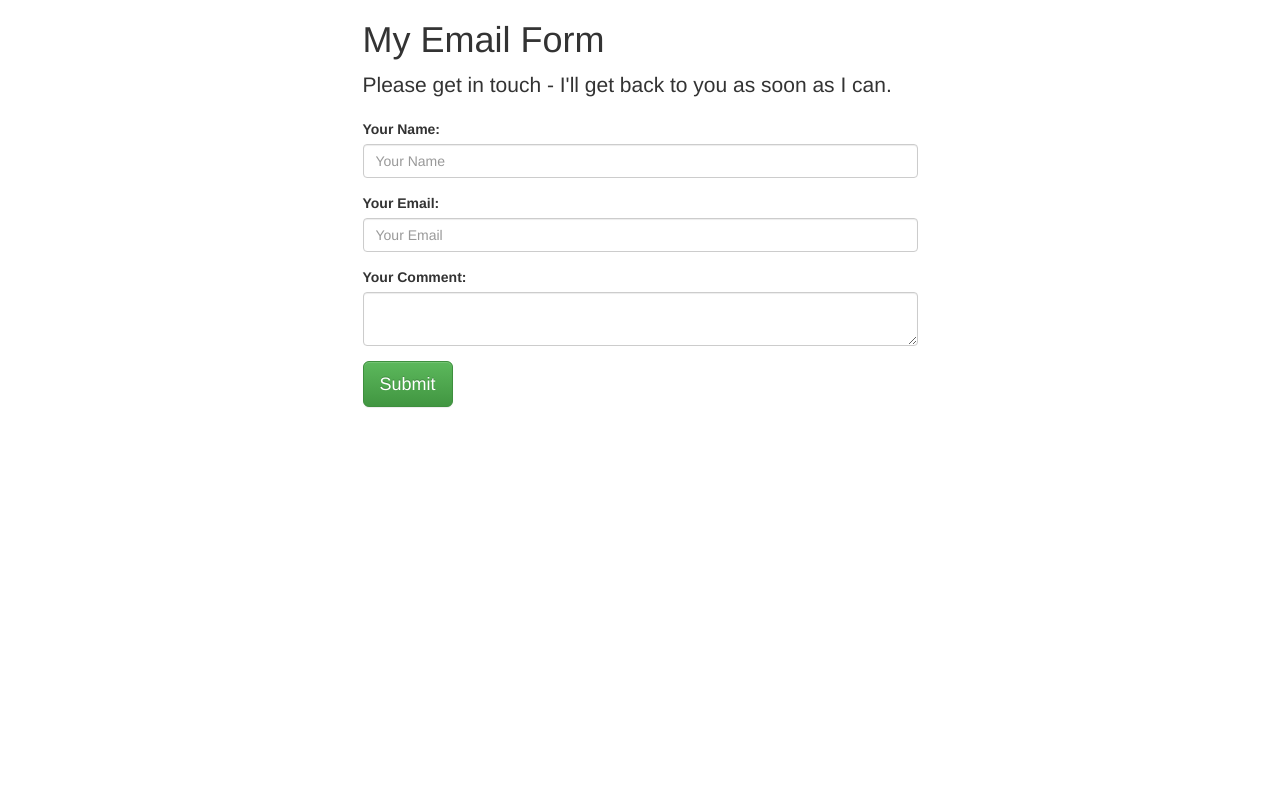
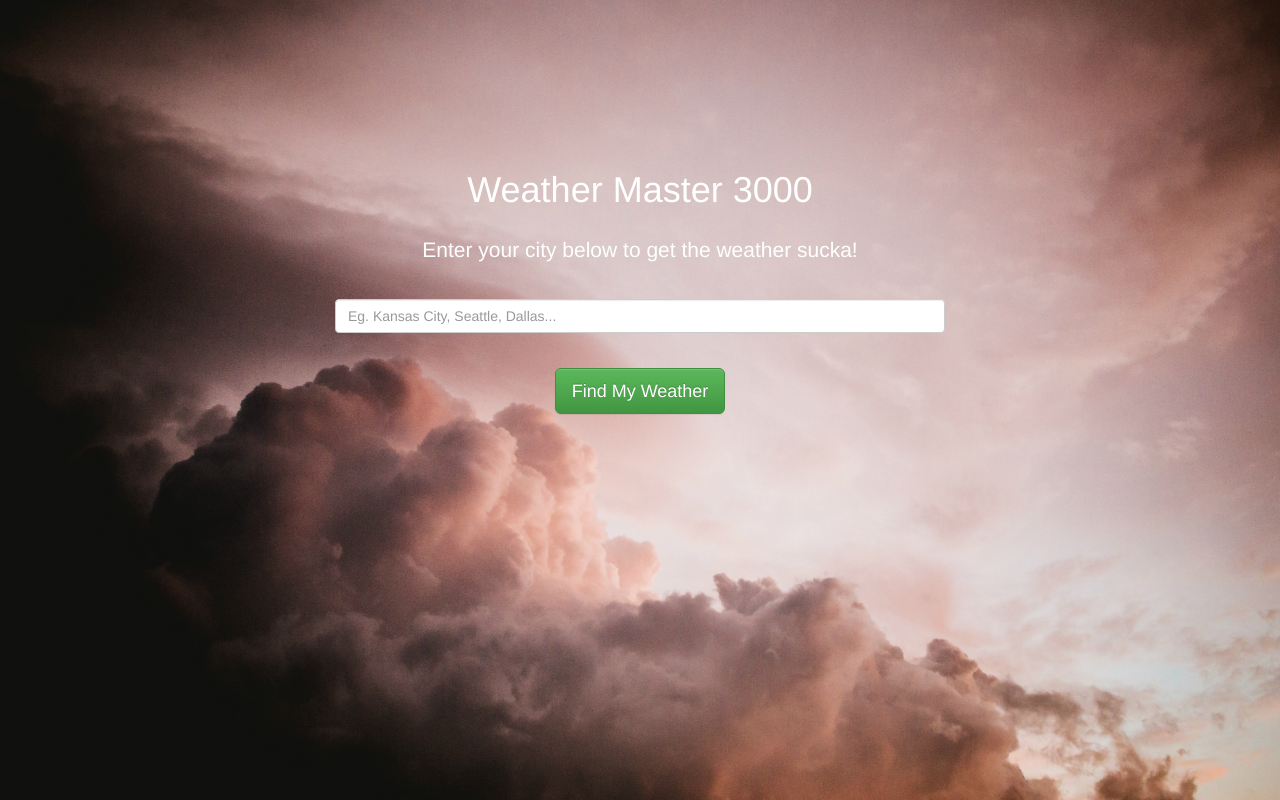
Before and after one commit to jnickgo/complete-web-dev-files, a PHP site: page / in a window 1280 px wide. Run offline with PHP 8.4, Linux system fonts and the light colour scheme; data that the repository does not hold is empty; some libraries are stand-ins or nearby versions.

Commit message:
finished weather project

```diff
--- a/6_PHP/index.php
+++ b/6_PHP/index.php
@@ -2,7 +2,7 @@
 <html>
 
 <head>
-    <title>PHP Contact Form</title>
+    <title>Weather Getter Xpress</title>
     <meta charset="utf-8" />
     <meta http-equiv="Content-type" content="text/html; charset=utf-8" />
     <meta name="viewport" content="width=device-width, initial-scale=1" />
@@ -15,24 +15,54 @@
     <link rel="stylesheet" href="https://maxcdn.bootstrapcdn.com/bootstrap/3.3.7/css/bootstrap-theme.min.css" integrity="sha384-rHyoN1iRsVXV4nD0JutlnGaslCJuC7uwjduW9SVrLvRYooPp2bWYgmgJQIXwl/Sp"
         crossorigin="anonymous">
 
-
-
 <style>
 
-        .emailForm {
-            border-radius: 10px;
-            margin-top: 20px
-            padding: 10px;
-        }
-
-        textarea {
-            height: 120px;
+    html, body {
+        height: 100%;
 
     }
 
-        form {
-            padding-bottom: 20px;
+    .container {
+        background-image: url("background.jpg");
+        width: 100%;
+        height: 100%;
+        background-size: cover;
+        background-position: center;
+        padding-top: 150px;
     }
+
+    .center {
+        text-align: center;
+    }
+
+    .white {
+        color: white;
+    }
+
+    p {
+        padding-top: 15px;
+        padding-bottom: 15px;
+    }
+
+    button {
+        margin-top: 20px;
+    }
+
+    #success {
+        margin-top: 20px;
+        display: none;
+    }
+
+    #fail {
+        margin-top: 20px;
+        display: none;
+    }
+
+    #noCity {
+        margin-top: 20px;
+        display: none;
+    }
+
 
 </style>
 
@@ -41,97 +71,70 @@
 
     <body>
 
-        <?php
+    <div class="container">
 
-            /*  Pre-populated list of names to check against.   */
-            if ($_POST["submit"]) {
+        <div class="row">
 
+            <div class="col-md-6 col-md-offset-3 center white">
 
-                /* If name is empty return error */
-                if(!$_POST['name']) {
-                    $error="<br />Please enter your name";
-                }
+            <h1 class="center">Weather Master 3000</h1>
 
-                /* If email is empty return error */
-                if(!$_POST['email']) {
-                    $error.="<br />Please enter your email address";
-                }
+            <p class="lead center">Enter your city below to get the weather sucka!</p>
 
-                /* If comment is empty return error */
-                if(!$_POST['comment']) {
-                    $error.="<br />Please enter your comment";
-                }
+            <form>
+                <div class="form-group">
+                    <input type="text" class="form-control" name="city" id="city" placeholder="Eg. Kansas City, Seattle, Dallas..." />
 
+                </div>
 
-                /* validate the email address value if it is submitted */
-                if ($_POST['email']!="" AND !filter_var($_POST['email'], FILTER_VALIDATE_EMAIL)) {
+                <button id="findMyWeather" class="btn btn-success btn-lg">Find My Weather</button>
 
- 	 	            $error.="<br />Please enter a valid email address";
+            </form>
 
-	 	        }
-
-
-                if ($error) {
-
-                    $result='<div class="alert alert-danger"><strong>There were error(s)
-                    in your form:</strong>'.$error.'</div>';
-
-                            } else {
-
-                            if (mail("nickgover@gmail.com", "Comment from website!", "Name: ".
-                            $_POST['name']."
-
-                            Email: ".$_POST['email']."
-
-                            Comment: ".$_POST['comment'])) {
-
-                            $result='<div class="alert alert-success"><strong>Thank
-                            you!</strong> I\'ll be in touch.</div>';
-
-                            } else {
-
-                            $result='<div class="alert alert-danger">Sorry, there was
-                            an error sending your message. Please try again later.</div>';
-
-                            }
-
-                    }
-
-                }
-        ?>
-
-
-        <div class="container">
-            <div class="row">
-                <div class="col-md-6 col-md-offset-3 emailForm">
-                <h1>My Email Form</h1>
-                <?php echo $result; ?>
-                <p class="lead">Please get in touch - I'll get back to you as soon as I can.</p>
-
-
-                <form method="post">
-                    <div class="form-group">
-                        <label for="name">Your Name:</label>
-                        <input type="text" name="name" class="form-control" placeholder="Your Name" value="<?php echo $_POST['name']; ?>" />
+            <div id="success" class="alert alert-success">Success!</div>
+            <div id="fail" class="alert alert-danger">Not able to find indicated city!</div>
+            <div id="noCity" class="alert alert-warning">Please enter a city!</div>
             </div>
-                    <div class="form-group">
-                        <label for="email">Your Email:</label>
-                        <input type="email" name="email" class="form-control" placeholder="Your Email" value="<?php echo $_POST['email']; ?>" />
-                    </div>
-                    <div class="form-group">
-                        <label for="comment">Your Comment:</label>
-                        <textarea class="form-control" name="comment"><?php echo $_POST['comment']; ?></textarea>
-                    </div>
-                    <input type="submit" name="submit" class="btn btn-success btn-lg" value="Submit"/>
-                </form>
 
         </div>
     </div>
-        </div>
+
 
     <!-- Latest compiled and minified JavaScript -->
     <script src="https://maxcdn.bootstrapcdn.com/bootstrap/3.3.7/js/bootstrap.min.js" integrity="sha384-Tc5IQib027qvyjSMfHjOMaLkfuWVxZxUPnCJA7l2mCWNIpG9mGCD8wGNIcPD7Txa"
             crossorigin="anonymous"></script>
+
+    <script src="https://code.jquery.com/jquery-3.1.0.min.js" integrity="sha256-cCueBR6CsyA4/9szpPfrX3s49M9vUU5BgtiJj06wt/s=" crossorigin="anonymous"></script>
+
+    <script>
+        $("#findMyWeather").click(function(event) {
+
+                event.preventDefault();
+                $(".alert").hide();
+
+            if ($("#city").val()!="") {
+            $.get("scraper.php?city="+$("#city").val(), function( data ) {
+
+                    if (data=="") {
+
+                        $("#fail").fadeIn();
+
+                    } else {
+
+                        $("#success").html(data).fadeIn();
+                    }
+                });
+
+            } else {
+
+                $("#noCity").fadeIn();
+            }
+
+
+        });
+
+    </script>
+
 </body>
 
 </html>
```
Also changed, not shown: 6_PHP/scraper.php (added, +15 -0 lines), 6_PHP/background.jpg (added). Lines whose indentation alone changed are shown as unchanged.
